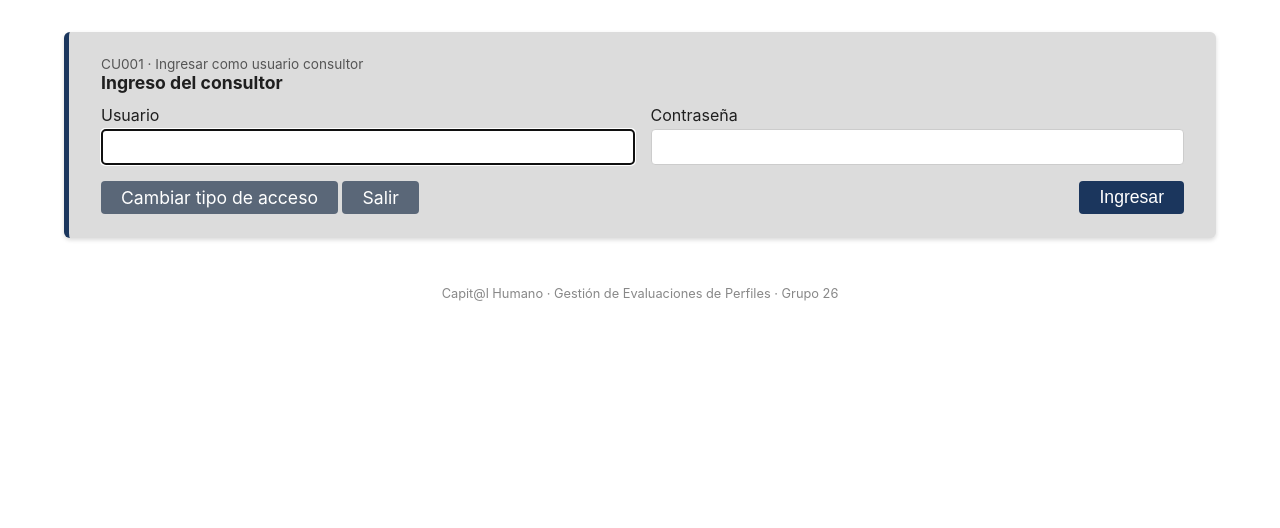
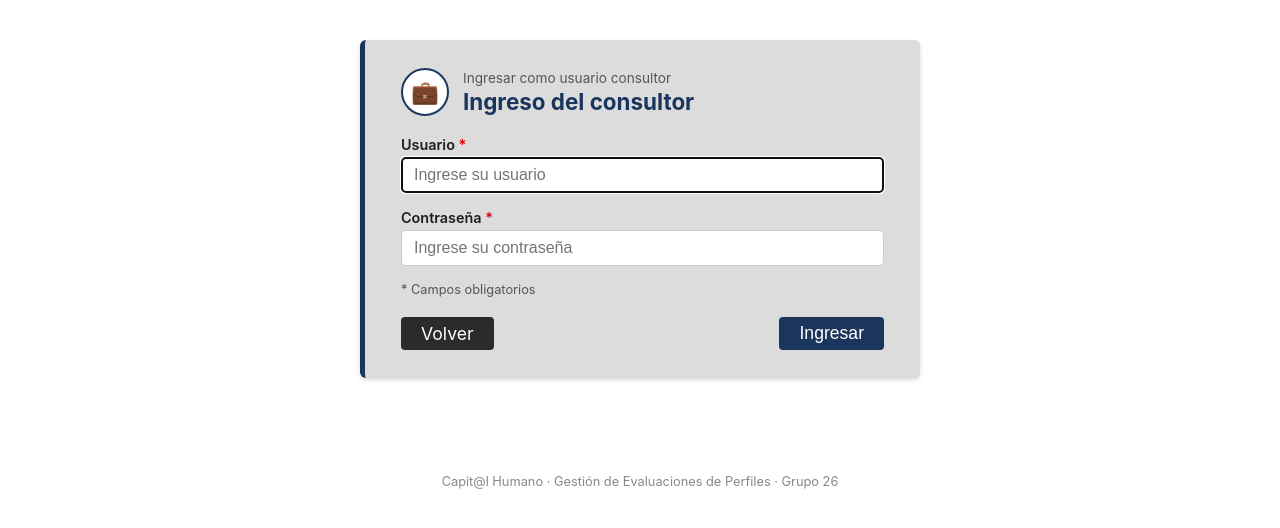
Before and after one commit to radawski/CapitalHumano, a Java web app: page /login?tipo=CONSULTOR in a window 1280 px wide. Shown: the part 107-635 px from the top of the page. Run offline with Tomcat 11, a stand-in JSP engine, Linux system fonts and the light colour scheme.

Commit message:
CU001: rediseño de la pantalla de ingreso con el estilo de la entrega 1
- Selección del tipo de acceso con dos tarjetas (consultor / candidato) e ícono.
- Formularios del consultor y del candidato en una tarjeta centrada, con
  campos obligatorios marcados, textos de ayuda y el error dentro de la tarjeta.
- Botones Volver (oscuro) e Ingresar (azul), como en los mockups.
- Diseño adaptable a pantallas chicas.

No cambia la funcionalidad: mismos campos, nombres, acción del formulario y
validaciones; el servlet PantallaAutenticar no se modifica.

```diff
--- a/src/main/webapp/WEB-INF/jsp/autenticar.jsp
+++ b/src/main/webapp/WEB-INF/jsp/autenticar.jsp
@@ -2,93 +2,130 @@
 <%@ taglib prefix="c" uri="jakarta.tags.core" %>
 <%@ include file="/WEB-INF/jspf/cabecera.jspf" %>
 
-<c:if test="${not empty error}">
-    <div class="alerta alerta--error" role="alert">
-        <c:out value="${error}"/>
-    </div>
-</c:if>
-
+<div class="cu001">
 <c:choose>
     <c:when test="${tipoAcceso == 'CONSULTOR'}">
-        <section class="panel">
-            <p class="panel__subtitulo">CU001 · Ingresar como usuario consultor</p>
-            <h2 class="panel__titulo">Ingreso del consultor</h2>
+        <%-- Pasos 2 a 5: ingreso del consultor --%>
+        <section class="panel cu001-tarjeta">
+            <div class="cu001-encabezado">
+                <span class="cu001-icono" aria-hidden="true">&#128188;</span>
+                <div>
+                    <p class="panel__subtitulo">Ingresar como usuario consultor</p>
+                    <h2 class="cu001-titulo">Ingreso del consultor</h2>
+                </div>
+            </div>
+
+            <c:if test="${not empty error}">
+                <div class="alerta alerta--error" role="alert">
+                    <c:out value="${error}"/>
+                </div>
+            </c:if>
+
             <form method="post" action="${pageContext.request.contextPath}/login" autocomplete="off">
                 <input type="hidden" name="tipo" value="CONSULTOR">
-                <div class="filtros-grid">
+                <div class="cu001-campos">
                     <div>
-                        <label for="usuario">Usuario</label>
+                        <label for="usuario">Usuario <span class="cu001-obligatorio">*</span></label>
                         <input id="usuario" name="usuario" type="text" maxlength="15" required autofocus
+                               placeholder="Ingrese su usuario" tabindex="1"
                                style="text-transform: uppercase"
                                oninput="this.value = this.value.toUpperCase()">
                     </div>
                     <div>
-                        <label for="password">Contraseña</label>
-                        <input id="password" name="password" type="password" maxlength="20" required>
+                        <label for="password">Contraseña <span class="cu001-obligatorio">*</span></label>
+                        <input id="password" name="password" type="password" maxlength="20" required
+                               placeholder="Ingrese su contraseña" tabindex="2">
                     </div>
                 </div>
-                <div class="acciones-barra">
-                    <div>
-                        <a class="boton boton--secundario" href="${pageContext.request.contextPath}/login">Cambiar tipo de acceso</a>
-                        <a class="boton boton--secundario" href="${pageContext.request.contextPath}/">Salir</a>
-                    </div>
-                    <button class="boton" type="submit">Ingresar</button>
+                <p class="cu001-nota">* Campos obligatorios</p>
+                <div class="cu001-acciones">
+                    <a class="boton cu001-boton-oscuro" href="${pageContext.request.contextPath}/login" tabindex="4">Volver</a>
+                    <button class="boton" type="submit" tabindex="3">Ingresar</button>
                 </div>
             </form>
         </section>
     </c:when>
 
     <c:when test="${tipoAcceso == 'CANDIDATO'}">
-        <section class="panel">
-            <p class="panel__subtitulo">CU001 · Realizar cuestionario</p>
-            <h2 class="panel__titulo">Ingreso del candidato</h2>
+        <%-- Pasos 3.A.1 a 3.A.3: ingreso del candidato --%>
+        <section class="panel cu001-tarjeta">
+            <div class="cu001-encabezado">
+                <span class="cu001-icono" aria-hidden="true">&#128221;</span>
+                <div>
+                    <p class="panel__subtitulo">Realizar cuestionario</p>
+                    <h2 class="cu001-titulo">Ingreso del candidato</h2>
+                </div>
+            </div>
+
+            <c:if test="${not empty error}">
+                <div class="alerta alerta--error" role="alert">
+                    <c:out value="${error}"/>
+                </div>
+            </c:if>
+
             <form method="post" action="${pageContext.request.contextPath}/login" autocomplete="off">
                 <input type="hidden" name="tipo" value="CANDIDATO">
-                <div class="filtros-grid">
+                <div class="cu001-campos cu001-campos--documento">
                     <div>
-                        <label for="tipoDocumento">Tipo de documento</label>
-                        <select id="tipoDocumento" name="tipoDocumento" required>
+                        <label for="tipoDocumento">Tipo de documento <span class="cu001-obligatorio">*</span></label>
+                        <select id="tipoDocumento" name="tipoDocumento" required tabindex="1">
                             <c:forEach var="t" items="${tiposDocumento}">
                                 <option value="${t}" <c:if test="${t == tipoDocumento}">selected</c:if>>${t}</option>
                             </c:forEach>
                         </select>
                     </div>
                     <div>
-                        <label for="nroDocumento">Número de documento</label>
+                        <label for="nroDocumento">Número de documento <span class="cu001-obligatorio">*</span></label>
                         <input id="nroDocumento" name="nroDocumento" type="text" maxlength="20" required autofocus
+                               placeholder="Ingrese su número de documento" tabindex="2"
                                value="<c:out value='${nroDocumento}'/>">
                     </div>
+                </div>
+                <div class="cu001-campos">
                     <div>
-                        <label for="clave">Clave</label>
+                        <label for="clave">Clave de ingreso <span class="cu001-obligatorio">*</span></label>
                         <input id="clave" name="clave" type="password" maxlength="20" required
+                               placeholder="Ingrese su clave" tabindex="3"
                                style="text-transform: uppercase"
                                oninput="this.value = this.value.toUpperCase()">
                     </div>
                 </div>
-                <div class="acciones-barra">
-                    <div>
-                        <a class="boton boton--secundario" href="${pageContext.request.contextPath}/login">Cambiar tipo de acceso</a>
-                        <a class="boton boton--secundario" href="${pageContext.request.contextPath}/">Salir</a>
-                    </div>
-                    <button class="boton" type="submit">Ingresar</button>
+                <p class="cu001-nota">* Campos obligatorios</p>
+                <div class="cu001-acciones">
+                    <a class="boton cu001-boton-oscuro" href="${pageContext.request.contextPath}/login" tabindex="5">Volver</a>
+                    <button class="boton" type="submit" tabindex="4">Ingresar</button>
                 </div>
             </form>
         </section>
     </c:when>
 
     <c:otherwise>
-        <section class="panel">
-            <p class="panel__subtitulo">CU001 · Paso 1</p>
-            <h2 class="panel__titulo">Seleccione el tipo de acceso</h2>
-            <div class="acciones-barra">
-                <div>
-                    <a class="boton" href="${pageContext.request.contextPath}/login?tipo=CONSULTOR">Ingresar como usuario consultor</a>
-                    <a class="boton" href="${pageContext.request.contextPath}/login?tipo=CANDIDATO">Realizar cuestionario</a>
-                </div>
-                <a class="boton boton--secundario" href="${pageContext.request.contextPath}/">Salir</a>
+        <%-- Paso 1: selección del tipo de acceso --%>
+        <section class="panel cu001-tarjeta cu001-tarjeta--ancha">
+            <p class="panel__subtitulo">Bienvenido a Capit@l Humano</p>
+            <h2 class="cu001-titulo">Seleccione el tipo de acceso</h2>
+
+            <div class="cu001-opciones">
+                <a class="cu001-opcion" href="${pageContext.request.contextPath}/login?tipo=CONSULTOR">
+                    <span class="cu001-icono" aria-hidden="true">&#128188;</span>
+                    <span class="cu001-opcion__titulo">Ingresar como usuario consultor</span>
+                    <span class="cu001-opcion__texto">Gestione preguntas, evalúe candidatos y emita reportes.</span>
+                    <span class="boton">Ingresar</span>
+                </a>
+                <a class="cu001-opcion" href="${pageContext.request.contextPath}/login?tipo=CANDIDATO">
+                    <span class="cu001-icono" aria-hidden="true">&#128221;</span>
+                    <span class="cu001-opcion__titulo">Realizar cuestionario</span>
+                    <span class="cu001-opcion__texto">Ingrese con su documento y la clave que le asignó la consultora.</span>
+                    <span class="boton">Comenzar</span>
+                </a>
+            </div>
+
+            <div class="cu001-acciones">
+                <a class="boton cu001-boton-oscuro" href="${pageContext.request.contextPath}/">Salir</a>
             </div>
         </section>
     </c:otherwise>
 </c:choose>
+</div>
 
 <%@ include file="/WEB-INF/jspf/pie.jspf" %>
--- a/src/main/webapp/css/estilos.css
+++ b/src/main/webapp/css/estilos.css
@@ -510,3 +510,120 @@ input[type="number"] {
 .puntaje--no-aprobado {
     color: var(--rojo);
 }
+
+/* CU001: Ingreso al sistema (tarjeta centrada con el estilo de los mockups) */
+.cu001 {
+    display: flex;
+    justify-content: center;
+    padding: 8px 0 24px;
+}
+.cu001-tarjeta {
+    width: 100%;
+    max-width: 560px;
+    padding: 28px 36px;
+}
+.cu001-tarjeta--ancha {
+    max-width: 760px;
+}
+.cu001-encabezado {
+    display: flex;
+    align-items: center;
+    gap: 14px;
+    margin-bottom: 20px;
+}
+.cu001-titulo {
+    margin: 2px 0 0;
+    color: var(--azul);
+    font-size: 1.4rem;
+}
+.cu001-tarjeta--ancha .cu001-titulo {
+    margin-bottom: 20px;
+}
+.cu001-icono {
+    display: inline-flex;
+    align-items: center;
+    justify-content: center;
+    width: 48px;
+    height: 48px;
+    flex-shrink: 0;
+    border-radius: 50%;
+    background: var(--blanco);
+    border: 2px solid var(--azul);
+    font-size: 1.4rem;
+}
+.cu001-campos {
+    display: grid;
+    gap: 16px;
+    margin-bottom: 16px;
+}
+.cu001-campos--documento {
+    grid-template-columns: minmax(120px, 1fr) 2fr;
+}
+.cu001-campos label {
+    font-size: 0.9rem;
+    font-weight: 600;
+}
+.cu001-obligatorio {
+    color: var(--rojo);
+}
+.cu001-nota {
+    margin: 0 0 4px;
+    font-size: 0.8rem;
+    color: var(--gris-texto);
+}
+.cu001-acciones {
+    display: flex;
+    justify-content: space-between;
+    align-items: center;
+    gap: 12px;
+    margin-top: 20px;
+}
+.cu001-boton-oscuro {
+    background: #2b2b2b;
+}
+.cu001-boton-oscuro:hover {
+    background: #444;
+}
+.cu001-opciones {
+    display: grid;
+    grid-template-columns: 1fr 1fr;
+    gap: 20px;
+}
+.cu001-opcion {
+    display: flex;
+    flex-direction: column;
+    align-items: center;
+    gap: 10px;
+    padding: 24px 20px;
+    border-radius: 6px;
+    background: var(--blanco);
+    border: 1px solid #c6ccd4;
+    text-align: center;
+    color: inherit;
+    text-decoration: none;
+    transition: border-color 0.15s, box-shadow 0.15s;
+}
+.cu001-opcion:hover,
+.cu001-opcion:focus-visible {
+    border-color: var(--azul);
+    box-shadow: 0 4px 12px rgba(27, 54, 93, 0.2);
+    outline: none;
+}
+.cu001-opcion__titulo {
+    color: var(--azul);
+    font-weight: 700;
+    font-size: 1.05rem;
+}
+.cu001-opcion__texto {
+    flex-grow: 1;
+    font-size: 0.9rem;
+    color: var(--gris-texto);
+}
+@media (max-width: 640px) {
+    .cu001-tarjeta { padding: 20px; }
+    .cu001-opciones,
+    .cu001-campos--documento { grid-template-columns: 1fr; }
+}
+.cu001 input::placeholder {
+    text-transform: none;
+}
```
